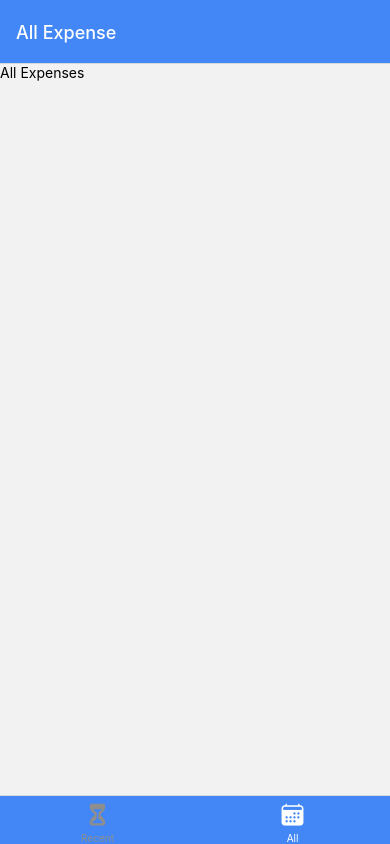
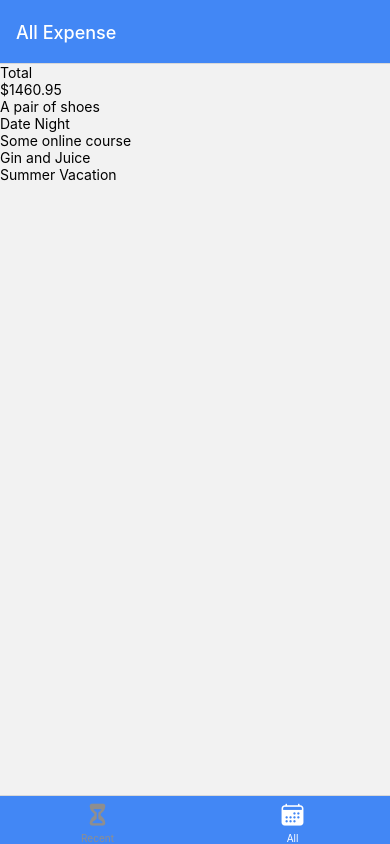
Before and after one commit to Edswel/expensetrackerapp, a React Native app: screen /AllExpenses in a window 390 px wide. Built offline with nearby package versions, Linux system fonts and the light colour scheme.

Commit message:
Add dummy data and output a list of expenses

```diff
--- a/components/ExpensesOutput/ExpensesList.js
+++ b/components/ExpensesOutput/ExpensesList.js
@@ -1,8 +1,14 @@
-import { FlatList } from 'react-native';
+import { Text, FlatList } from 'react-native';
 
-function ExpensesList() {
+function renderExpenseItem(itemData) {
     return (
-        <FlatList />
+        <Text>{itemData.item.description}</Text>
+    )
+}
+
+function ExpensesList({ expenses }) {
+    return (
+        <FlatList data={expenses} renderItem={renderExpenseItem} keyExtractor={(item) => item.id} />
     )
 }
 
--- a/components/ExpensesOutput/ExpensesOutput.js
+++ b/components/ExpensesOutput/ExpensesOutput.js
@@ -2,11 +2,44 @@ import { View } from 'react-native';
 import ExpensesList from './ExpensesList';
 import ExpensesSummary from './ExpensesSummary';
 
-function ExpensesOutput({ expenses }) {
+const DUMMY_EXPENSES = [
+    {
+        id: 'e1',
+        description: 'A pair of shoes',
+        amount: 99.99,
+        date: new Date('2021-05-09')
+    },
+    {
+        id: 'e2',
+        description: 'Date Night',
+        amount: 149.99,
+        date: new Date('2022-04-19')
+    },
+    {
+        id: 'e3',
+        description: 'Some online course',
+        amount: 199.99,
+        date: new Date('2022-05-07')
+    },
+    {
+        id: 'e4',
+        description: 'Gin and Juice',
+        amount: 9.99,
+        date: new Date('202-02-12')
+    },
+    {
+        id: 'e5',
+        description: 'Summer Vacation',
+        amount: 1000.99,
+        date: new Date('2021-08-09')
+    },
+];
+
+function ExpensesOutput({ expenses, expensesPeriod }) {
     return (
         <View>
-            <ExpensesSummary />
-            <ExpensesList />
+            <ExpensesSummary expenses={DUMMY_EXPENSES} periodName={expensesPeriod} />
+            <ExpensesList expenses={DUMMY_EXPENSES} />
         </View>
     )
 }
--- a/components/ExpensesOutput/ExpensesSummary.js
+++ b/components/ExpensesOutput/ExpensesSummary.js
@@ -1,10 +1,13 @@
 import { View, Text } from 'react-native';
 
-function ExpensesSummary() {
+function ExpensesSummary({ expenses, periodName }) {
+    const expensesSum = expenses.reduce((sum, expense) => {
+        return sum + expense.amount
+    }, 0);
     return (
         <View>
-            <Text>Last 7 days</Text>
-            <Text>$99.99</Text>
+            <Text>{periodName}</Text>
+            <Text>${expensesSum.toFixed(2)}</Text>
         </View>
     )
 }
--- a/screens/AllExpenses.js
+++ b/screens/AllExpenses.js
@@ -1,8 +1,9 @@
 import { View, Text } from 'react-native';
+import ExpensesOutput from '../components/ExpensesOutput/ExpensesOutput';
 
 function AllExpenses() {
     return (
-        <Text>All Expenses</Text>
+        <ExpensesOutput expensesPeriod='Total' />
     )
 }
 
--- a/screens/RecentExpense.js
+++ b/screens/RecentExpense.js
@@ -1,8 +1,9 @@
 import { Text } from 'react-native';
+import ExpensesOutput from '../components/ExpensesOutput/ExpensesOutput';
 
 function RecentExpense() {
     return (
-        <Text>Recent Expense</Text>
+        <ExpensesOutput expensesPeriod='Last 7 days' />
     )
 }
 
```
